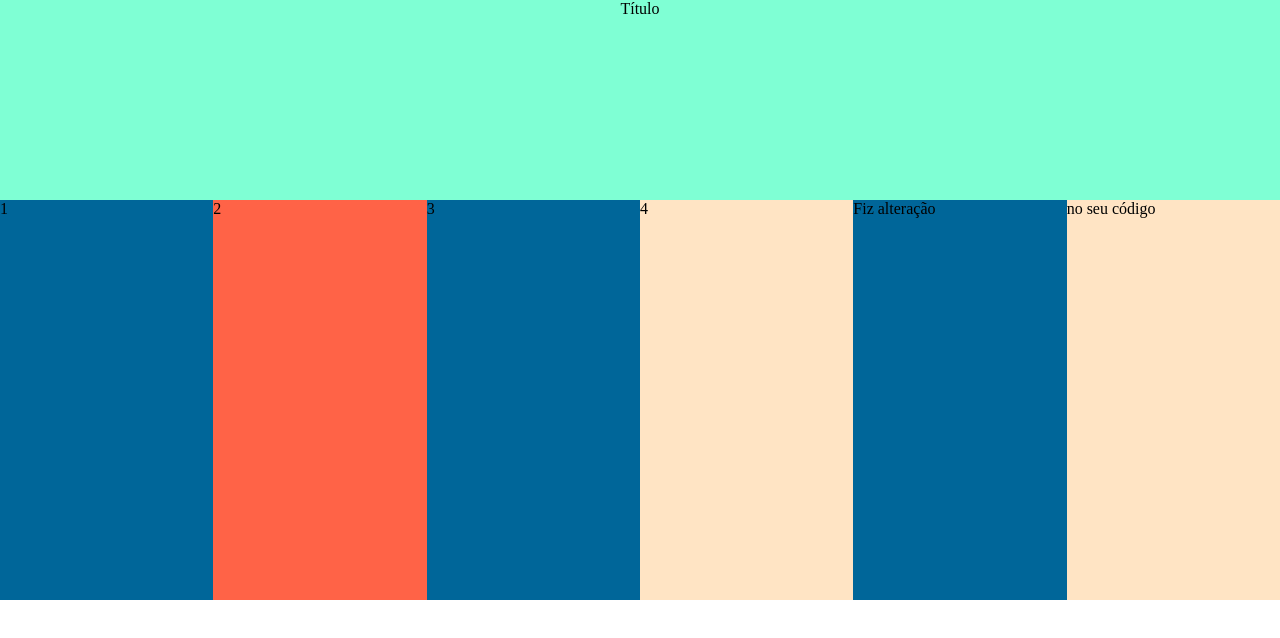
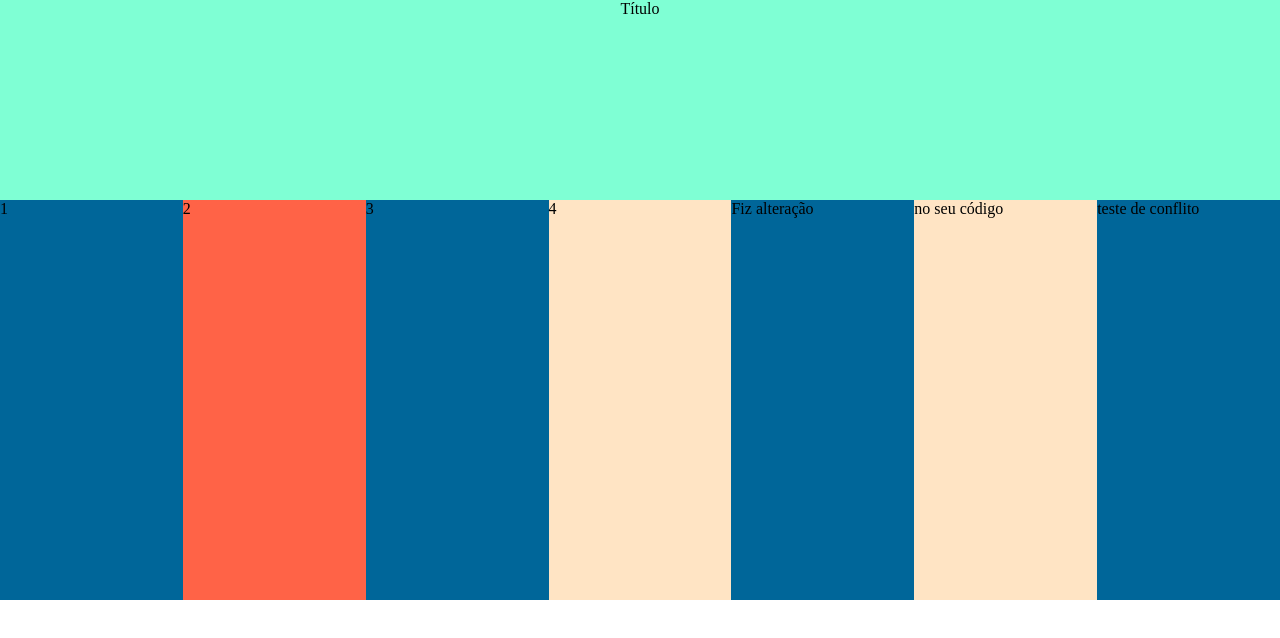
Before and after one commit to leosous/aula1-layout, a plain HTML site: page index.html in a window 1280 px wide. Drawn offline with Linux system fonts and the light colour scheme.

Commit message:
teste de conflito

```diff
--- a/index.html
+++ b/index.html
@@ -17,6 +17,7 @@
         <div class="flex-item-1">4</div>
         <div class="flex-item-1 azul">Fiz alteração </div>
         <div class="flex-item-1">no seu código</div>
+        <div class="flex-item-1 azul">teste de conflito</div>
 
     </section>
 </body>
```
